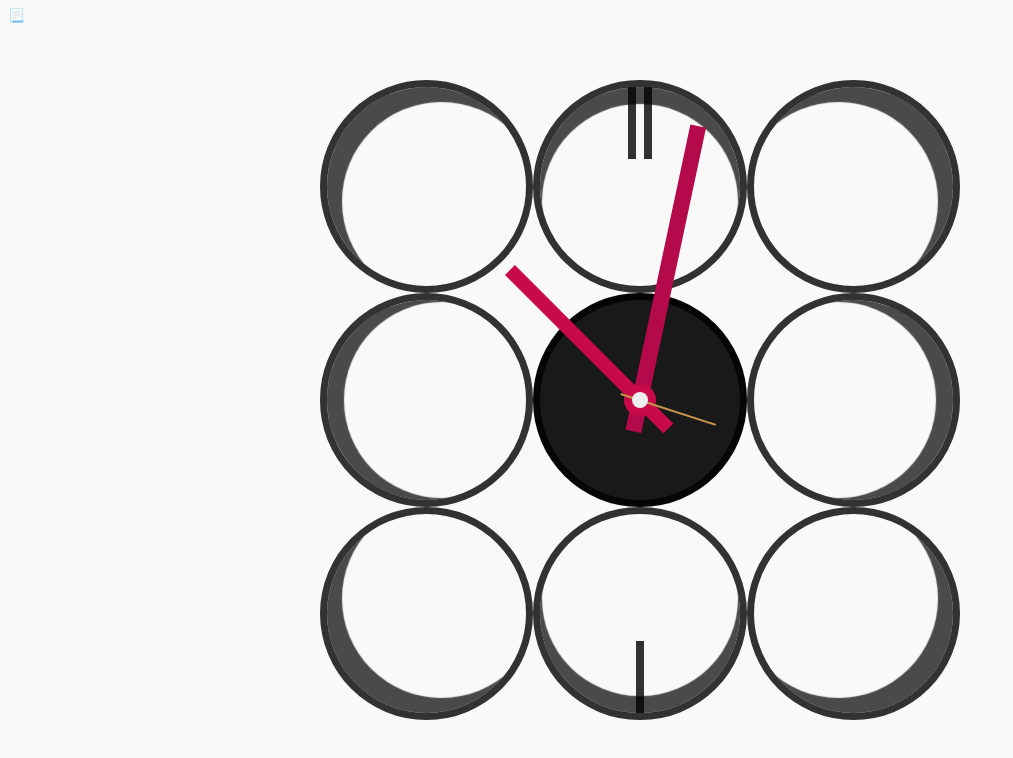
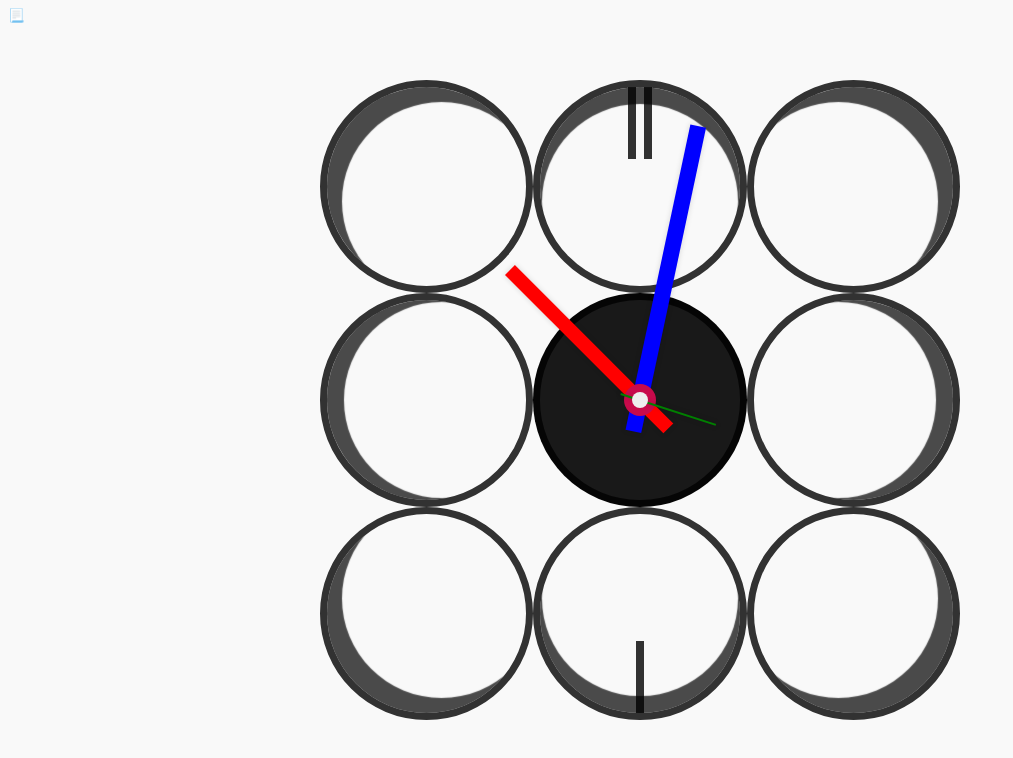
Before and after one commit to koshonson/kayaclock, a React app: page / in a window 1280 px wide. Shown: the top 758 px of the page, without its empty margins (0-1013 px from the left). Built offline with nearby package versions, Linux system fonts and the light colour scheme.

Commit message:
detached hand clocks to separate components

```diff
--- a/src/components/App.js
+++ b/src/components/App.js
@@ -1,5 +1,5 @@
 import '../styles/main.css';
-import React, { useState, useContext } from 'react';
+import React, { useState } from 'react';
 import { defaultStyles, canvasBg } from '../styles/clockStyleFunctions';
 import { styleContext } from '../context/styleContext';
 
@@ -20,7 +20,7 @@ const App = () => {
 	};
 
 	return (
-		<styleContext.Provider value={{ style: clockStyle, set: updateStyle }}>
+		<styleContext.Provider value={{ style: clockStyle, setStyle: updateStyle }}>
 			<div className="container centered" style={canvasBg(clockStyle)}>
 				<Button content="📃" onClick={openMenu} className="menu-btn" />
 				<Menu menuVisible={menuVisible} />
--- a/src/components/Clock.js
+++ b/src/components/Clock.js
@@ -4,16 +4,14 @@ import { useTime } from '../hooks/useTime';
 import ClockHand from './ClockHand';
 
 const Clock = () => {
-	const { hrHandLeaf, hrHandTail, mnRotation, scHandLeaf, scHandTail } = useTime();
+	const { hrRotation, mnRotation, scRotation } = useTime();
 
 	return (
 		<Fragment>
-			<ClockHand rotation={mnRotation} />
-			<div className="hand-leaf hr-hand-leaf" ref={hrHandLeaf}></div>
-			<div className="hand-tail hr-hand-tail" ref={hrHandTail}></div>
+			<ClockHand rotation={mnRotation} type="mnHand" />
+			<ClockHand rotation={hrRotation} type="hrHand" />
 			<div className="clock-center-cap-outer"></div>
-			<div className="hand-leaf sc-hand-leaf" ref={scHandLeaf}></div>
-			<div className="hand-tail sc-hand-tail" ref={scHandTail}></div>
+			<ClockHand rotation={scRotation} type="scHand" />
 			<div className="clock-center-cap-inner"></div>
 		</Fragment>
 	);
--- a/src/components/ClockHand.js
+++ b/src/components/ClockHand.js
@@ -1,16 +1,15 @@
-import React, { Fragment } from 'react';
+import React, { useContext, Fragment } from 'react';
+import { styleContext } from '../context/styleContext';
+import { clockHand } from '../styles/clockStyleFunctions';
 
-const ClockHand = ({ style, rotation }) => {
+const ClockHand = ({ rotation, type }) => {
+	const { style } = useContext(styleContext);
+	const { leaf, tail } = clockHand({ style, type, rotation });
+
 	return (
 		<Fragment>
-			<div
-				className="hand-leaf mn-hand-leaf"
-				style={{ transform: `rotate(${rotation}deg)` }}
-			></div>
-			<div
-				className="hand-tail mn-hand-tail"
-				style={{ transform: `rotate(${rotation}deg)` }}
-			></div>
+			<div style={leaf}></div>
+			<div style={tail}></div>
 		</Fragment>
 	);
 };
--- a/src/components/Menu.js
+++ b/src/components/Menu.js
@@ -3,7 +3,7 @@ import React, { useContext } from 'react';
 import { styleContext } from '../context/styleContext';
 
 const Menu = ({ menuVisible }) => {
-	const { set } = useContext(styleContext);
+	const { setStyle } = useContext(styleContext);
 
 	return (
 		<div className={`menu ${menuVisible ? 'menu-open' : ''}`}>
@@ -17,7 +17,7 @@ const Menu = ({ menuVisible }) => {
 			</ul>
 			<input
 				type="color"
-				onChange={e => set({ bgColor: e.target.value })}
+				onChange={e => setStyle({ bgColor: e.target.value })}
 			></input>
 		</div>
 	);
--- a/src/hooks/useTime.js
+++ b/src/hooks/useTime.js
@@ -1,25 +1,16 @@
-import { useState, useRef, useEffect } from 'react';
+import { useState, useEffect } from 'react';
 
 export const useTime = () => {
 	const [time, setTime] = useState(new Date());
 	const [mnRotation, setMnRotation] = useState(0);
-
-	const hrHandLeaf = useRef(0);
-	const hrHandTail = useRef(0);
-	// const mnHandLeaf = useRef(0);
-	// const mnHandTail = useRef(0);
-	const scHandLeaf = useRef(0);
-	const scHandTail = useRef(0);
+	const [hrRotation, setHrRotation] = useState(0);
+	const [scRotation, setScRotation] = useState(0);
 
 	useEffect(() => {
 		const [hr, mn, sc] = [time.getHours(), time.getMinutes(), time.getSeconds()];
-		hrHandLeaf.current.style.transform = `rotate(${hr * 15}deg)`;
-		hrHandTail.current.style.transform = `rotate(${hr * 15}deg)`;
-		// mnHandLeaf.current.style.transform = `rotate(${mn * 6}deg)`;
-		// mnHandTail.current.style.transform = `rotate(${mn * 6}deg)`;
+		setHrRotation(hr * 15);
 		setMnRotation(mn * 6);
-		scHandLeaf.current.style.transform = `rotate(${sc * 6}deg)`;
-		scHandTail.current.style.transform = `rotate(${sc * 6}deg)`;
+		setScRotation(sc * 6);
 		const timeout = setTimeout(() => {
 			setTime(new Date());
 		}, 1000);
@@ -30,10 +21,8 @@ export const useTime = () => {
 	}, [time]);
 
 	return {
-		hrHandLeaf,
-		hrHandTail,
+		hrRotation,
 		mnRotation,
-		scHandLeaf,
-		scHandTail
+		scRotation
 	};
 };
--- a/src/styles/clock.css
+++ b/src/styles/clock.css
@@ -13,72 +13,6 @@
 
 .clock-center {
 	background-color: var(--centerCellColor);
-}
-
-.hand-leaf {
-	position: absolute;
-	transform-origin: bottom center;
-	z-index: 10;
-}
-
-.hr-hand-leaf {
-	bottom: 50%;
-	left: calc(50% - 0.9vmin);
-	background-color: var(--hrHandColor);
-	width: 1.8vmin;
-	height: 23vmin;
-	/*transform: rotate(45deg);*/
-}
-
-.mn-hand-leaf {
-	bottom: 50%;
-	left: calc(50% - 1vmin);
-	background-color: var(--mnHandColor);
-	width: 2vmin;
-	height: 35vmin;
-	/*transform: rotate(350deg);*/
-}
-
-.sc-hand-leaf {
-	bottom: 50%;
-	left: calc(50% - 0.1vmin);
-	background-color: var(--scHandColor);
-	width: 0.2vmin;
-	height: 10vmin;
-	z-index: 25;
-}
-
-.hand-tail {
-	position: absolute;
-	transform-origin: top center;
-	z-index: 10;
-}
-
-.hr-hand-tail {
-	top: 50%;
-	left: calc(50% - 0.9vmin);
-	background-color: var(--hrHandColor);
-	width: 1.8vmin;
-	height: 5vmin;
-	/*transform: rotate(45deg);*/
-}
-
-.mn-hand-tail {
-	top: 50%;
-	left: calc(50% - 1vmin);
-	background-color: var(--mnHandColor);
-	width: 2vmin;
-	height: 4vmin;
-	/*transform: rotate(350deg);*/
-}
-
-.sc-hand-tail {
-	top: 50%;
-	left: calc(50% - 0.1vmin);
-	background-color: var(--scHandColor);
-	width: 0.2vmin;
-	height: 2.5vmin;
-	z-index: 25;
 }
 
 .clock-center-cap-outer {
--- a/src/styles/clockStyleFunctions/clockHand.js
+++ b/src/styles/clockStyleFunctions/clockHand.js
@@ -1,21 +1,31 @@
 export const clockHand = ({ style, type, rotation }) => {
 	const options = style[type];
-	const { color: backgroundColor, width, height } = options;
+	const { leaf, tail } = options;
+	const { color: L_color, width: L_w, height: L_h, zIndex: L_zIndex } = leaf;
+	const { color: T_color, width: T_w, height: T_h, zIndex: T_zIndex } = tail;
 	return {
 		leaf: {
+			position: 'absolute',
+			transformOrigin: 'bottom center',
 			bottom: '50%',
-			left: `calc(50% - ${width / 2})`,
-			width,
-			height,
-			backgroundColor,
+			left: `calc(50% - ${L_w / 2}vmin)`,
+			backgroundColor: L_color,
+			boxShadow: '0 0 5px 1px rgba(0,0,0,0.1)',
+			zIndex: L_zIndex,
+			width: `${L_w}vmin`,
+			height: `${L_h}vmin`,
 			transform: `rotate(${rotation}deg)`
 		},
 		tail: {
+			position: 'absolute',
+			transformOrigin: 'top center',
 			top: '50%',
-			left: `calc(50% - ${width / 2})`,
-			width,
-			height,
-			backgroundColor,
+			left: `calc(50% - ${T_w / 2}vmin)`,
+			backgroundColor: T_color,
+			boxShadow: '0 0 5px 1px rgba(0,0,0,0.1)',
+			zIndex: T_zIndex,
+			width: `${T_w}vmin`,
+			height: `${T_h}vmin`,
 			transform: `rotate(${rotation}deg)`
 		}
 	};
--- a/src/styles/clockStyleFunctions/defaultStyles.js
+++ b/src/styles/clockStyleFunctions/defaultStyles.js
@@ -1,8 +1,45 @@
 export const defaultStyles = {
 	bgColor: '#f9f9f9',
+	hrHand: {
+		leaf: {
+			color: 'red',
+			width: 1.8,
+			height: 23,
+			zIndex: 15
+		},
+		tail: {
+			color: 'red',
+			width: 1.8,
+			height: 5,
+			zIndex: 15
+		}
+	},
 	mnHand: {
-		color: 'rgb(180, 10, 75)',
-		width: 2,
-		height: 35
+		leaf: {
+			color: 'blue',
+			width: 2,
+			height: 35,
+			zIndex: 10
+		},
+		tail: {
+			color: 'blue',
+			width: 2,
+			height: 4,
+			zIndex: 10
+		}
+	},
+	scHand: {
+		leaf: {
+			color: 'green',
+			width: 0.2,
+			height: 10,
+			zIndex: 20
+		},
+		tail: {
+			color: 'green',
+			width: 0.2,
+			height: 2.5,
+			zIndex: 20
+		}
 	}
 };
--- a/src/styles/clockStyleFunctions/index.js
+++ b/src/styles/clockStyleFunctions/index.js
@@ -1,2 +1,3 @@
 export { defaultStyles } from './defaultStyles';
 export { canvasBg } from './canvas';
+export { clockHand } from './clockHand';
```
